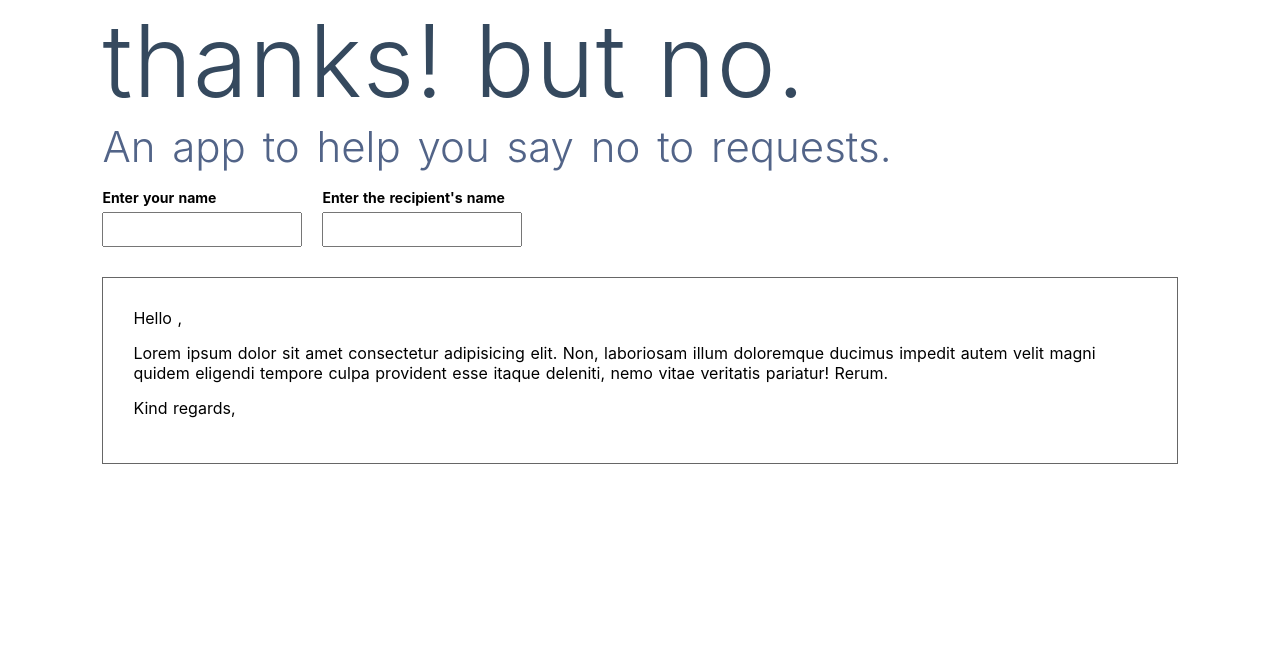
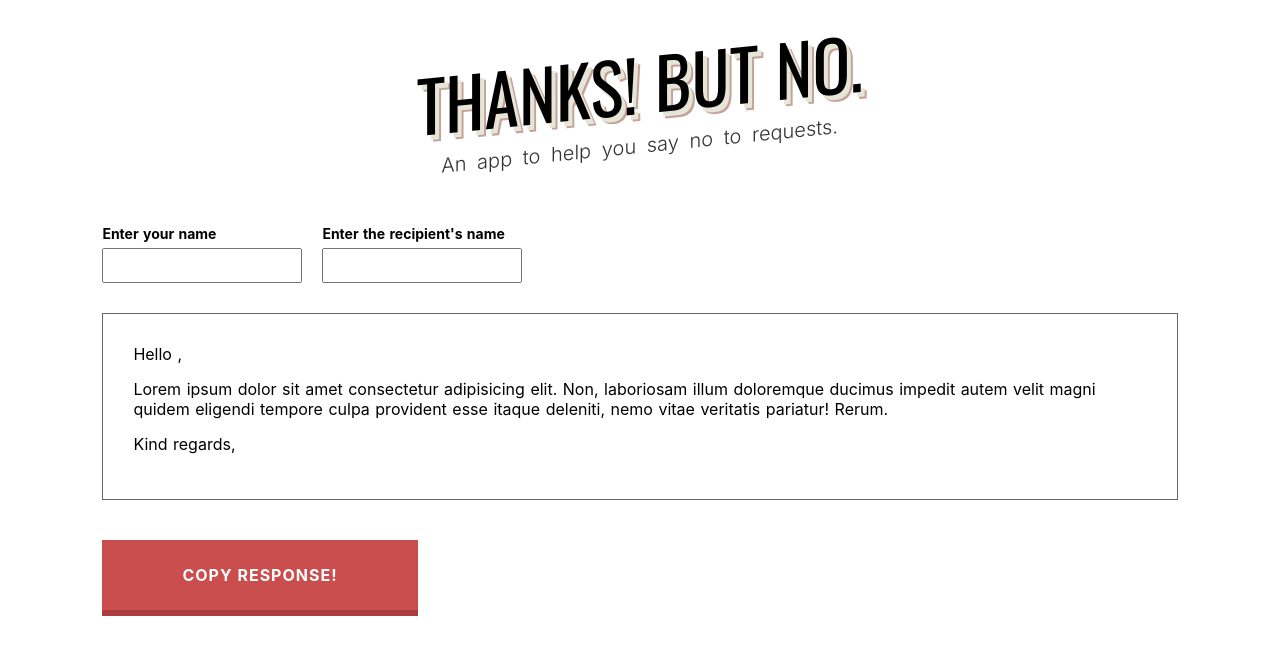
Before and after one commit to lynnewritescode/thanksbutno, a Nuxt app: page / in a window 1280 px wide. Shown: the top 654 px of the page. Built offline with nearby package versions, Linux system fonts and the light colour scheme.

Commit message:
Messing around with styles

```diff
--- a/components/Logo.vue
+++ b/components/Logo.vue
@@ -3,5 +3,8 @@
     <h1 class="title">
       thanks! but no.
     </h1>
+    <h2 class="subtitle">
+      An app to help you say no to requests.
+    </h2>
   </div>
 </template>
--- a/layouts/default.vue
+++ b/layouts/default.vue
@@ -4,10 +4,10 @@
   </div>
 </template>
 
-<style>
+<style lang="scss">
 html {
-  font-family: 'Source Sans Pro', -apple-system, BlinkMacSystemFont, 'Segoe UI',
-    Roboto, 'Helvetica Neue', Arial, sans-serif;
+  font-family: "Source Sans Pro", -apple-system, BlinkMacSystemFont, "Segoe UI",
+    Roboto, "Helvetica Neue", Arial, sans-serif;
   font-size: 16px;
   word-spacing: 1px;
   -ms-text-size-adjust: 100%;
@@ -23,33 +23,4 @@ html {
   box-sizing: border-box;
   margin: 0;
 }
-
-.button--green {
-  display: inline-block;
-  border-radius: 4px;
-  border: 1px solid #3b8070;
-  color: #3b8070;
-  text-decoration: none;
-  padding: 10px 30px;
-}
-
-.button--green:hover {
-  color: #fff;
-  background-color: #3b8070;
-}
-
-.button--grey {
-  display: inline-block;
-  border-radius: 4px;
-  border: 1px solid #35495e;
-  color: #35495e;
-  text-decoration: none;
-  padding: 10px 30px;
-  margin-left: 15px;
-}
-
-.button--grey:hover {
-  color: #fff;
-  background-color: #35495e;
-}
 </style>
--- a/pages/index.vue
+++ b/pages/index.vue
@@ -1,17 +1,13 @@
 <template>
   <div>
     <header>
-      <div class="container">
+      <div class="container center">
         <logo />
       </div>
     </header>
 
     <main>
       <div class="container">
-        <h2 class="subtitle">
-          An app to help you say no to requests.
-        </h2>
-
         <div class="inputs">
           <div class="input">
             <label for="yourNameInput">Enter your name</label>
@@ -46,6 +42,8 @@
             {{recipientName}}
           </p>
         </section>
+
+        <button class="copyBtn">Copy response!</button>
       </div>
     </main>
   </div>
@@ -69,28 +67,38 @@ export default {
 </script>
 
 <style lang="scss">
+@import url(https://fonts.googleapis.com/css?family=Oswald:400|Open+Sans:700);
+
 .container {
   margin: 0 auto;
   max-width: 1400px;
   padding: 0 8%;
 }
 
+header {
+  padding: 30px 0 50px;
+}
+
 .title {
-  font-family: "Quicksand", "Source Sans Pro", -apple-system, BlinkMacSystemFont,
-    "Segoe UI", Roboto, "Helvetica Neue", Arial, sans-serif;
-  display: block;
-  font-weight: 300;
-  font-size: 100px;
-  color: #35495e;
-  letter-spacing: 1px;
+  transform: matrix(1, -0.1, 0, 1, 0, 0);
+  -ms-transform: matrix(1, -0.1, 0, 1, 0, 0);
+  -webkit-transform: matrix(1, -0.1, 0, 1, 0, 0);
+  font-family: "Oswald", Sans-serif;
+  text-transform: uppercase;
+  font-weight: 400;
+  font-size: 70px;
+  text-shadow: 4px 5px #e6e6d8, 6px 7px #c6a39a;
 }
 
 .subtitle {
   font-weight: 300;
-  font-size: 42px;
-  color: #526488;
+  font-size: 20px;
+  color: #333333;
   word-spacing: 5px;
-  padding-bottom: 15px;
+  margin-bottom: 15px;
+  transform: matrix(1, -0.1, 0, 1, 0, 0);
+  -ms-transform: matrix(1, -0.1, 0, 1, 0, 0);
+  -webkit-transform: matrix(1, -0.1, 0, 1, 0, 0);
 }
 
 .center {
@@ -123,10 +131,47 @@ export default {
 
 .response {
   padding: 30px;
+  margin: 0 0 40px;
   border: 1px solid #666666;
 }
 
 p {
   margin: 0 0 15px;
 }
+
+.copyBtn {
+  appearance: none;
+  -webkit-appearance: none;
+  border: none;
+  font-family: inherit;
+  font-size: inherit;
+  cursor: pointer;
+  padding: 25px 80px;
+  display: inline-block;
+  text-transform: uppercase;
+  letter-spacing: 1px;
+  font-weight: 700;
+  outline: none;
+  position: relative;
+  background: #cb4e4e;
+  color: #fff;
+  box-shadow: 0 6px #ab3c3c;
+  -webkit-transition: none;
+  -moz-transition: none;
+  transition: none;
+
+  &:after {
+    content: "";
+    position: absolute;
+    z-index: -1;
+    -webkit-transition: all 0.3s;
+    -moz-transition: all 0.3s;
+    transition: all 0.3s;
+  }
+
+  &:hover {
+    box-shadow: 0 4px #ab3c3c;
+    top: 2px;
+  }
+}
 </style>
```
